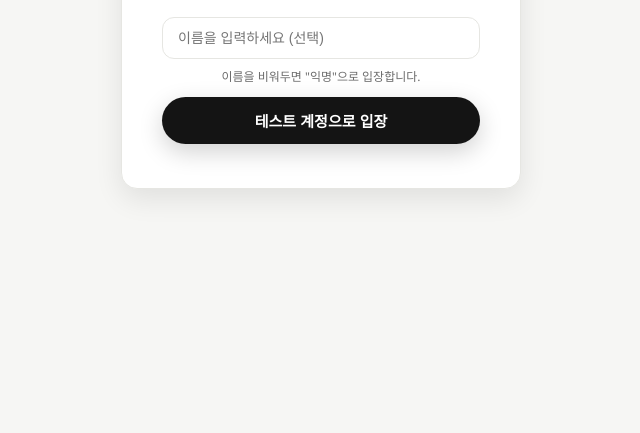
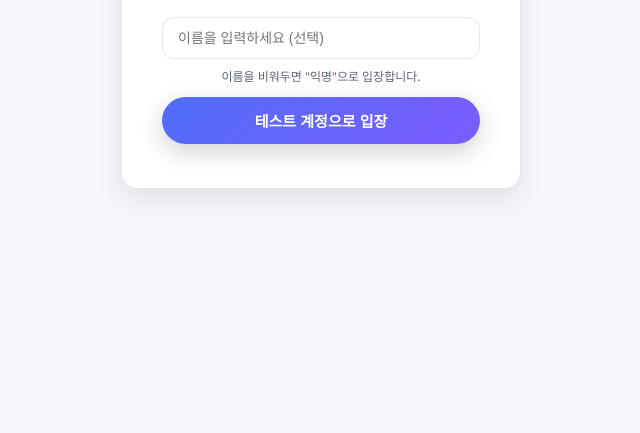
Before and after one commit to YunseobSongQA/qass1, a browser extension: page app.html in a window 1280 px wide. Shown: the part 367-800 px from the top of the page, without its empty margins (319-959 px from the left). Drawn offline with nearby package versions, Linux system fonts and the light colour scheme; a web font is replaced by a local one.

Commit message:
UI 흑백 → 인디고 블루 액센트 팔레트 적용 (참고 사이트 톤)
색상 변수(:root/dark)만 교체 — 마크업·로직·로고 무수정
- primary/grad: 블루#4f6ef7→퍼플#7b5cff 그라데이션 버튼·아바타
- 포커스 링·히어로 강조도 블루 틴트, danger/success 의미색 유지

```diff
--- a/landing.css
+++ b/landing.css
@@ -1,42 +1,42 @@
 *, *::before, *::after { margin: 0; padding: 0; box-sizing: border-box; }
 
 :root {
-  --bg: #f6f6f4;
+  --bg: #f6f7fb;
   --surface: #ffffff;
-  --border: #e6e6e2;
-  --text: #1a1a1a;
-  --text-muted: #6b6b6b;
-  --primary: #1a1a1a;
-  --primary-dark: #000000;
-  --grad: #141414;
+  --border: #e4e7f0;
+  --text: #14161c;
+  --text-muted: #5a6173;
+  --primary: #4f6ef7;
+  --primary-dark: #3d5ce0;
+  --grad: linear-gradient(135deg, #4f6ef7 0%, #7b5cff 100%);
   --on-primary: #ffffff;
-  --subtle: #f1f1ed;
-  --border-strong: #cfcfca;
+  --subtle: #eef0fe;
+  --border-strong: #c5cbe0;
   --header-bg: rgba(255,255,255,.82);
-  --invert-bg: #141414;
+  --invert-bg: #141821;
   --invert-fg: #ffffff;
-  --glow: rgba(0,0,0,.045);
+  --glow: rgba(79,110,247,.09);
   --radius: 16px;
   --shadow-sm: 0 1px 2px rgba(0,0,0,.05);
   --shadow-md: 0 10px 28px rgba(0,0,0,.09);
 }
 
 [data-theme="dark"] {
-  --bg: #0e0f12;
-  --surface: #16181d;
-  --border: #2a2d35;
-  --text: #f1f2f5;
-  --text-muted: #9aa0ab;
-  --primary: #f1f2f5;
-  --primary-dark: #ffffff;
-  --grad: #f1f2f5;
-  --on-primary: #141414;
-  --subtle: #20242c;
-  --border-strong: #3a3f4a;
+  --bg: #0c0e14;
+  --surface: #14171f;
+  --border: #262b38;
+  --text: #eef1f8;
+  --text-muted: #9aa3b8;
+  --primary: #6e8bff;
+  --primary-dark: #8099ff;
+  --grad: linear-gradient(135deg, #6e8bff 0%, #9b7bff 100%);
+  --on-primary: #ffffff;
+  --subtle: #1a1e31;
+  --border-strong: #353b4d;
   --header-bg: rgba(18,20,25,.82);
-  --invert-bg: #f4f4f2;
-  --invert-fg: #141414;
-  --glow: rgba(255,255,255,.05);
+  --invert-bg: #1b1f2a;
+  --invert-fg: #eef1f8;
+  --glow: rgba(110,139,255,.12);
   --shadow-sm: 0 1px 2px rgba(0,0,0,.4);
   --shadow-md: 0 12px 30px rgba(0,0,0,.55);
 }
@@ -233,11 +233,11 @@ img { max-width: 100%; }
 
 .grad-text {
   color: var(--text);
-  background: linear-gradient(transparent 66%, rgba(0,0,0,.08) 0);
+  background: linear-gradient(transparent 66%, rgba(79,110,247,.18) 0);
 }
 
 [data-theme="dark"] .grad-text {
-  background: linear-gradient(transparent 66%, rgba(255,255,255,.14) 0);
+  background: linear-gradient(transparent 66%, rgba(110,139,255,.24) 0);
 }
 
 .hero-sub {
--- a/style.css
+++ b/style.css
@@ -1,50 +1,50 @@
 *, *::before, *::after { margin: 0; padding: 0; box-sizing: border-box; }
 
 :root {
-  --bg: #f6f6f4;
+  --bg: #f6f7fb;
   --surface: #ffffff;
-  --border: #e6e6e2;
-  --text: #1a1a1a;
-  --text-muted: #6b6b6b;
-  --primary: #1a1a1a;
-  --primary-dark: #000000;
+  --border: #e4e7f0;
+  --text: #14161c;
+  --text-muted: #5a6173;
+  --primary: #4f6ef7;
+  --primary-dark: #3d5ce0;
   --danger: #c0392b;
   --success: #1f7a4d;
-  --grad: #141414;
+  --grad: linear-gradient(135deg, #4f6ef7 0%, #7b5cff 100%);
   --on-primary: #ffffff;
-  --subtle: #f1f1ed;
-  --ph: #f1f5f9;
-  --border-strong: #cfcfca;
+  --subtle: #eef0fe;
+  --ph: #eef1f8;
+  --border-strong: #c5cbe0;
   --header-bg: rgba(255,255,255,.85);
   --overlay: rgba(255,255,255,.65);
-  --invert-bg: #141414;
+  --invert-bg: #141821;
   --invert-fg: #ffffff;
-  --glow: rgba(0,0,0,.05);
+  --glow: rgba(79,110,247,.10);
   --radius: 16px;
   --shadow-sm: 0 1px 2px rgba(0,0,0,.05);
   --shadow-md: 0 10px 28px rgba(0,0,0,.09);
 }
 
 [data-theme="dark"] {
-  --bg: #0e0f12;
-  --surface: #16181d;
-  --border: #2a2d35;
-  --text: #f1f2f5;
-  --text-muted: #9aa0ab;
-  --primary: #f1f2f5;
-  --primary-dark: #ffffff;
+  --bg: #0c0e14;
+  --surface: #14171f;
+  --border: #262b38;
+  --text: #eef1f8;
+  --text-muted: #9aa3b8;
+  --primary: #6e8bff;
+  --primary-dark: #8099ff;
   --danger: #f0736a;
   --success: #4cc38a;
-  --grad: #f1f2f5;
-  --on-primary: #141414;
-  --subtle: #20242c;
-  --ph: #23272f;
-  --border-strong: #3a3f4a;
+  --grad: linear-gradient(135deg, #6e8bff 0%, #9b7bff 100%);
+  --on-primary: #ffffff;
+  --subtle: #1a1e31;
+  --ph: #1b1f2a;
+  --border-strong: #353b4d;
   --header-bg: rgba(18,20,25,.85);
   --overlay: rgba(0,0,0,.55);
-  --invert-bg: #f4f4f2;
-  --invert-fg: #141414;
-  --glow: rgba(255,255,255,.05);
+  --invert-bg: #1b1f2a;
+  --invert-fg: #eef1f8;
+  --glow: rgba(110,139,255,.12);
   --shadow-sm: 0 1px 2px rgba(0,0,0,.4);
   --shadow-md: 0 12px 30px rgba(0,0,0,.55);
 }
@@ -156,7 +156,7 @@ body {
   background: var(--surface);
 }
 
-.login-card input[type="text"]:focus { border-color: var(--primary); box-shadow: 0 0 0 3px rgba(0,0,0,.08); }
+.login-card input[type="text"]:focus { border-color: var(--primary); box-shadow: 0 0 0 3px rgba(79,110,247,.18); }
 
 .login-hint {
   font-size: 12px;
@@ -272,11 +272,11 @@ body {
 
 .grad-text {
   color: var(--text);
-  background: linear-gradient(transparent 66%, rgba(0,0,0,.08) 0);
+  background: linear-gradient(transparent 66%, rgba(79,110,247,.18) 0);
 }
 
 [data-theme="dark"] .grad-text {
-  background: linear-gradient(transparent 66%, rgba(255,255,255,.14) 0);
+  background: linear-gradient(transparent 66%, rgba(110,139,255,.24) 0);
 }
 
 .rooms-hero-sub {
@@ -393,7 +393,7 @@ body {
   transition: border-color .15s, box-shadow .15s;
 }
 
-.search-input:focus { border-color: var(--primary); box-shadow: 0 0 0 3px rgba(0,0,0,.08); }
+.search-input:focus { border-color: var(--primary); box-shadow: 0 0 0 3px rgba(79,110,247,.18); }
 
 .filter-select {
   padding: 9px 14px;
@@ -1412,7 +1412,7 @@ body {
   background: var(--surface);
 }
 
-.modal-card input:focus { border-color: var(--primary); box-shadow: 0 0 0 3px rgba(0,0,0,.08); }
+.modal-card input:focus { border-color: var(--primary); box-shadow: 0 0 0 3px rgba(79,110,247,.18); }
 
 .input-hint-row {
   display: flex;
```
